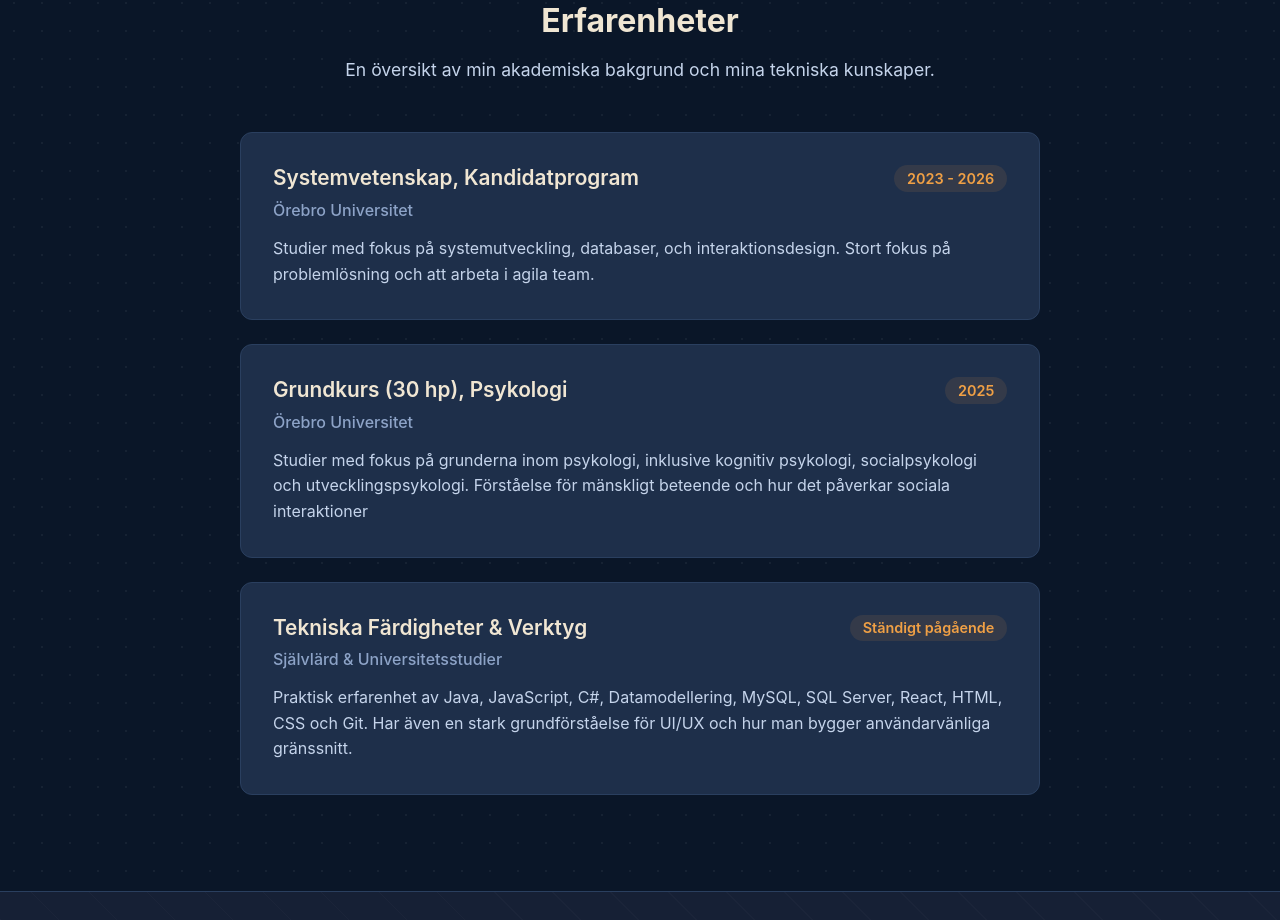
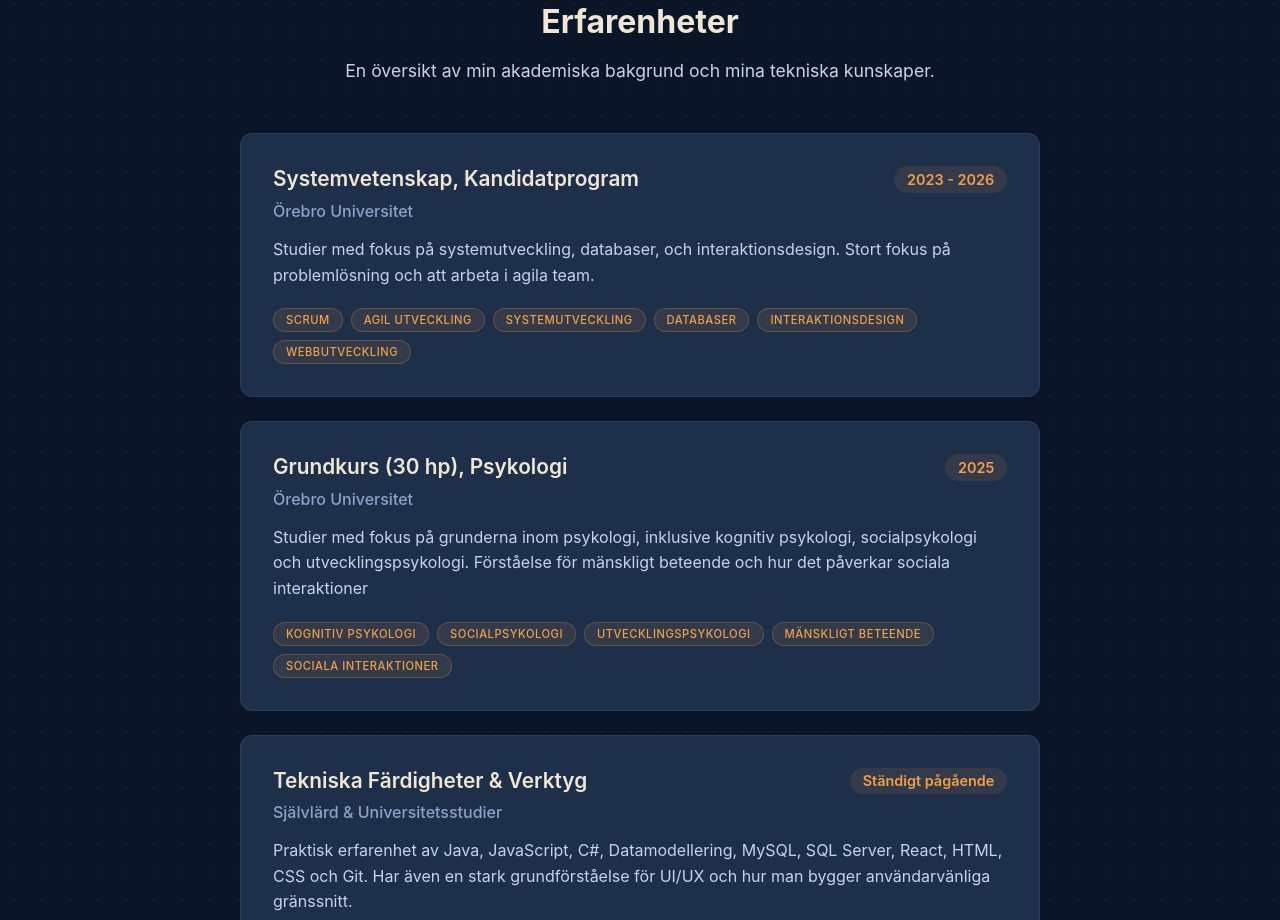
Before and after one commit to Nalldes/Portfolio, a React (Vite) app in the folder carl-tegerup-portfolio/: page / in a window 1280 px wide. Shown: the part 1880-2800 px from the top of the page. Built offline with nearby package versions, Linux system fonts and the light colour scheme.

Commit message:
taggar på erfarenheter

```diff
--- a/carl-tegerup-portfolio/src/sections/Experience.jsx
+++ b/carl-tegerup-portfolio/src/sections/Experience.jsx
@@ -11,6 +11,14 @@ function Experience() {
       period: "2023 - 2026",
       description:
         "Studier med fokus på systemutveckling, databaser, och interaktionsdesign. Stort fokus på problemlösning och att arbeta i agila team.",
+      tags: [
+        "Scrum",
+        "Agil utveckling",
+        "Systemutveckling",
+        "Databaser",
+        "Interaktionsdesign",
+        "Webbutveckling",
+      ],
     },
     {
       id: 2,
@@ -19,6 +27,13 @@ function Experience() {
       period: "2025",
       description:
         "Studier med fokus på grunderna inom psykologi, inklusive kognitiv psykologi, socialpsykologi och utvecklingspsykologi. Förståelse för mänskligt beteende och hur det påverkar sociala interaktioner",
+      tags: [
+        "Kognitiv psykologi",
+        "Socialpsykologi",
+        "Utvecklingspsykologi",
+        "Mänskligt beteende",
+        "Sociala interaktioner",
+      ],
     },
     {
       id: 3,
@@ -27,6 +42,19 @@ function Experience() {
       period: "Ständigt pågående",
       description:
         "Praktisk erfarenhet av Java, JavaScript, C#, Datamodellering, MySQL, SQL Server, React, HTML, CSS och Git. Har även en stark grundförståelse för UI/UX och hur man bygger användarvänliga gränssnitt.",
+      tags: [
+        "Java",
+        "JavaScript",
+        "C#",
+        "Datamodellering",
+        "MySQL",
+        "SQL Server",
+        "React.js",
+        "HTML",
+        "CSS",
+        "Git",
+        "UI/UX-design",
+      ],
     },
   ];
 
@@ -46,6 +74,16 @@ function Experience() {
             </div>
             <h4 className="experience-company">{exp.company}</h4>
             <p>{exp.description}</p>
+
+            {exp.tags && (
+              <div className="experience-tags">
+                {exp.tags.map((tag) => (
+                  <span key={tag} className="experience-tag">
+                    {tag}
+                  </span>
+                ))}
+              </div>
+            )}
           </div>
         ))}
       </div>
--- a/carl-tegerup-portfolio/src/styles/Experience.css
+++ b/carl-tegerup-portfolio/src/styles/Experience.css
@@ -97,6 +97,33 @@
   margin: 0;
 }
 
+.experience-tags {
+  display: flex;
+  flex-wrap: wrap;
+  gap: 0.5rem;
+  margin-top: 1.25rem;
+}
+
+.experience-tag {
+  background-color: rgba(240, 160, 69, 0.1);
+  color: #f0a045;
+  border: 1px solid rgba(240, 160, 69, 0.25);
+  border-radius: 999px;
+  padding: 0.25rem 0.75rem;
+  font-size: 0.7rem;
+  font-weight: 500;
+  letter-spacing: 0.5px;
+  text-transform: uppercase;
+  transition:
+    background-color 0.2s,
+    border-color 0.2s;
+}
+
+.experience-tag:hover {
+  background-color: rgba(240, 160, 69, 0.2);
+  border-color: rgba(240, 160, 69, 0.5);
+}
+
 @media (max-width: 440px) {
   #erfarenheter {
     padding: 4rem 1.5rem;
--- a/carl-tegerup-portfolio/src/styles/Interests.css
+++ b/carl-tegerup-portfolio/src/styles/Interests.css
@@ -9,6 +9,7 @@
     rgba(255, 255, 255, 0.02) 41px
   );
   display: flex;
+  border-top: 1px solid #2a3f5f;
   flex-direction: column;
   align-items: center;
 }
```
